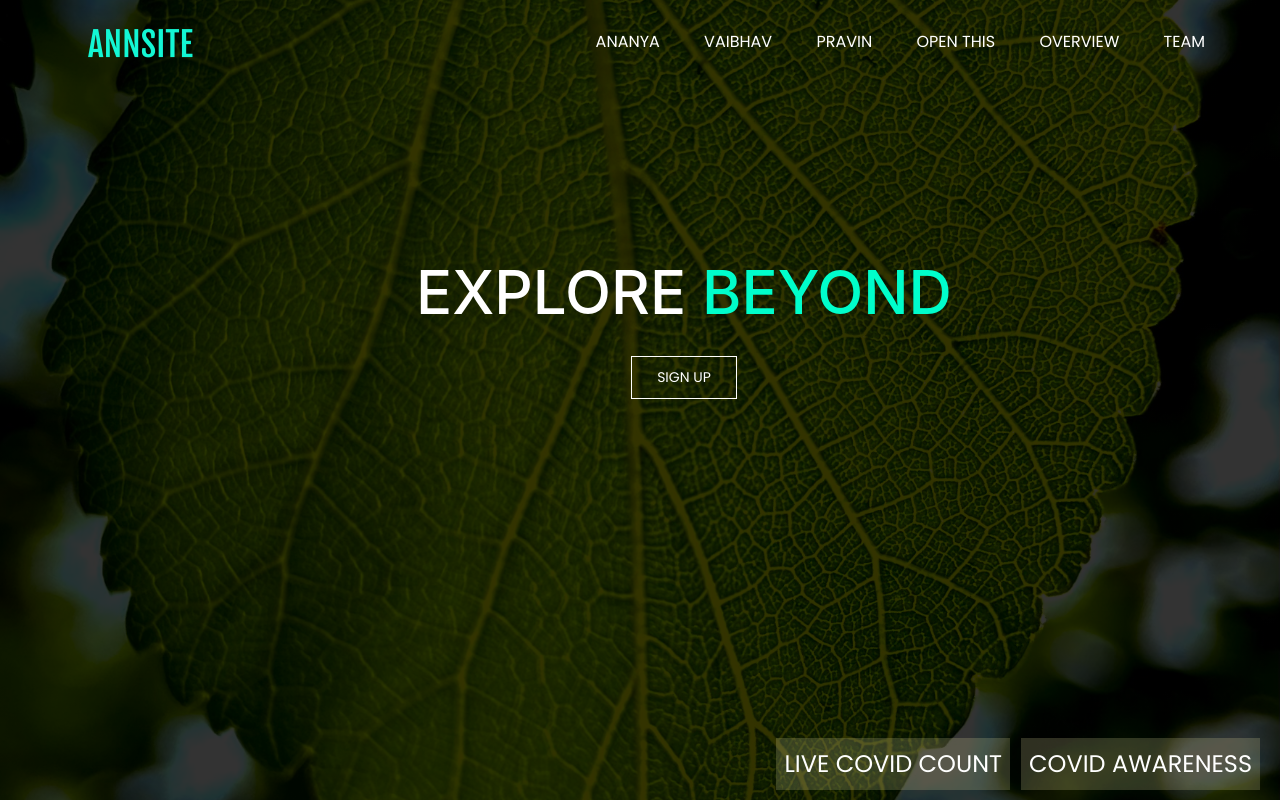
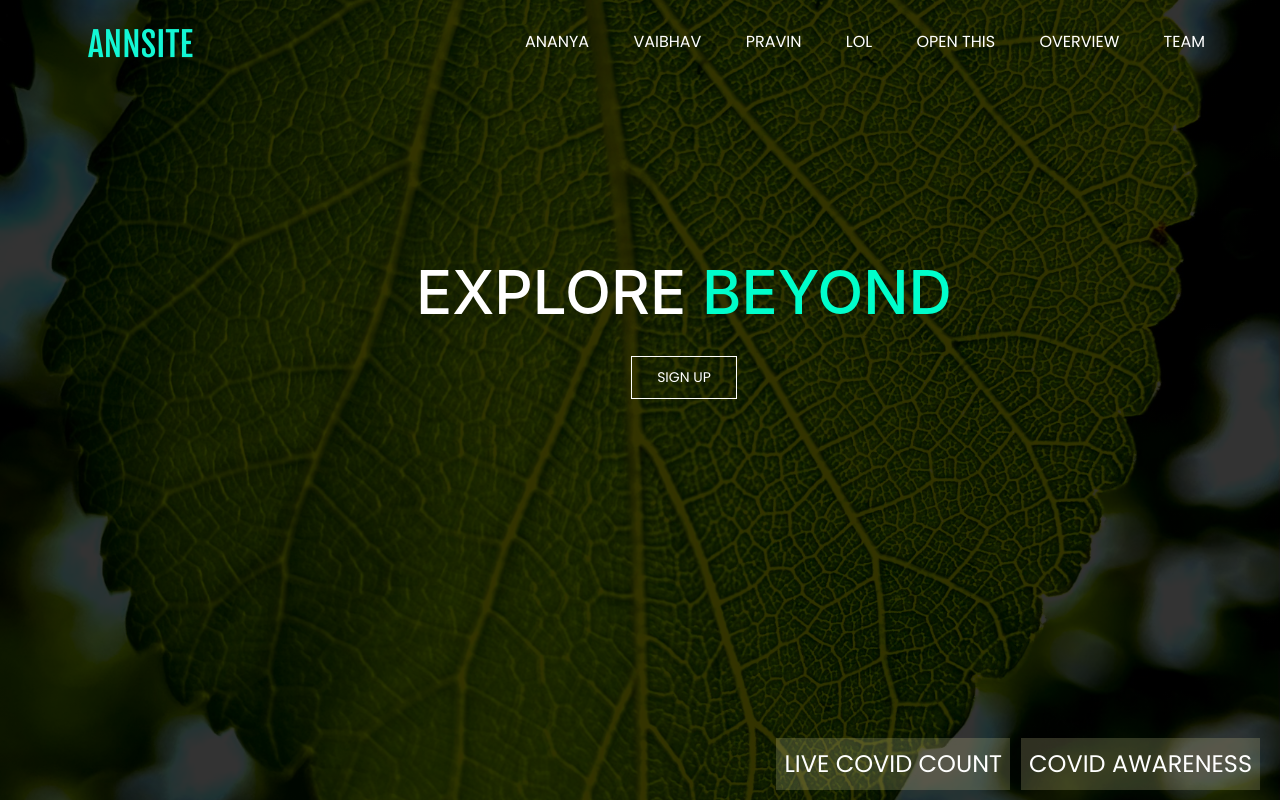
Before and after one commit to Ananyaiitbhilai/annsite, a Django app: page / in a window 1280 px wide. Run offline with Django 3.2, Linux system fonts and the light colour scheme.

Commit message:
Update homepg.html

```diff
--- a/templates/homepg.html
+++ b/templates/homepg.html
@@ -208,7 +208,7 @@ header {
 <li><a href="{% url 'ananyapg' %}">Ananya</a></li>
 <li><a href="{% url 'vaibhavpg' %}">Vaibhav</a></li>
 <li><a href="{% url 'pravinpg' %}">Pravin</a></li>
-
+	<li><a href="{% url 'pls' %}">lol</a></li>
     <li><a href="{% url 'tileslide' %}">Open This</a></li>
 
     <li><a href="{% url 'cause' %}">Overview</a></li>
```
